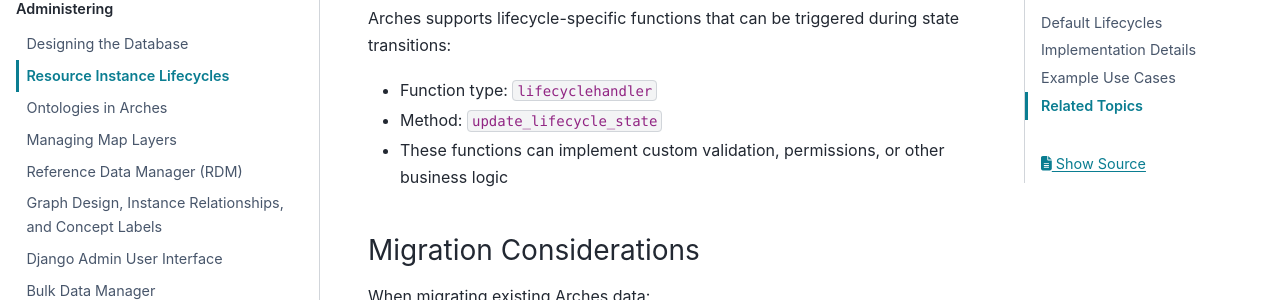
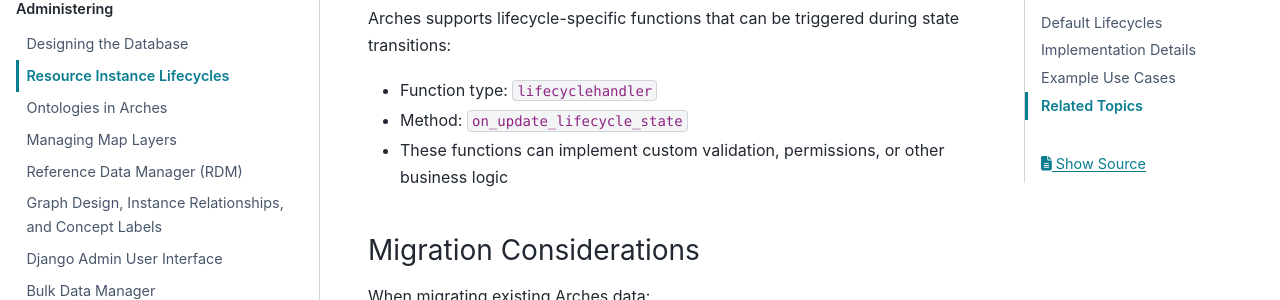
Before and after one commit to archesproject/arches-docs, a Sphinx documentation site: the page built from docs/administering/resource-instance-lifecycles.rst, in a window 1280 px wide and 900 px high, scrolled down 3581 px. Shown: the part 147-447 px from the top of the window. Built offline with Sphinx 7.4.7 and the PyData theme 0.15.4, drawn with Linux system fonts in a browser that asks for light colours.

Commit message:
Fix based on Rob's comment

```diff
--- a/docs/administering/resource-instance-lifecycles.rst
+++ b/docs/administering/resource-instance-lifecycles.rst
@@ -127,7 +127,7 @@
 Arches supports lifecycle-specific functions that can be triggered during state transitions:
 
 * Function type: ``lifecyclehandler``
-* Method: ``update_lifecycle_state``
+* Method: ``on_update_lifecycle_state``
 * These functions can implement custom validation, permissions, or other business logic
 
 Migration Considerations
```
